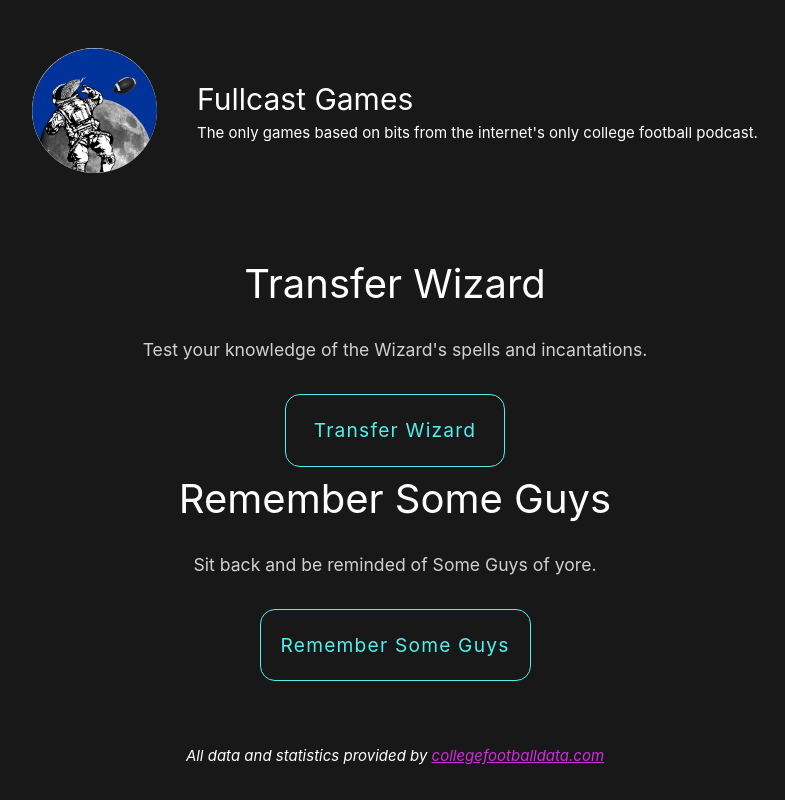
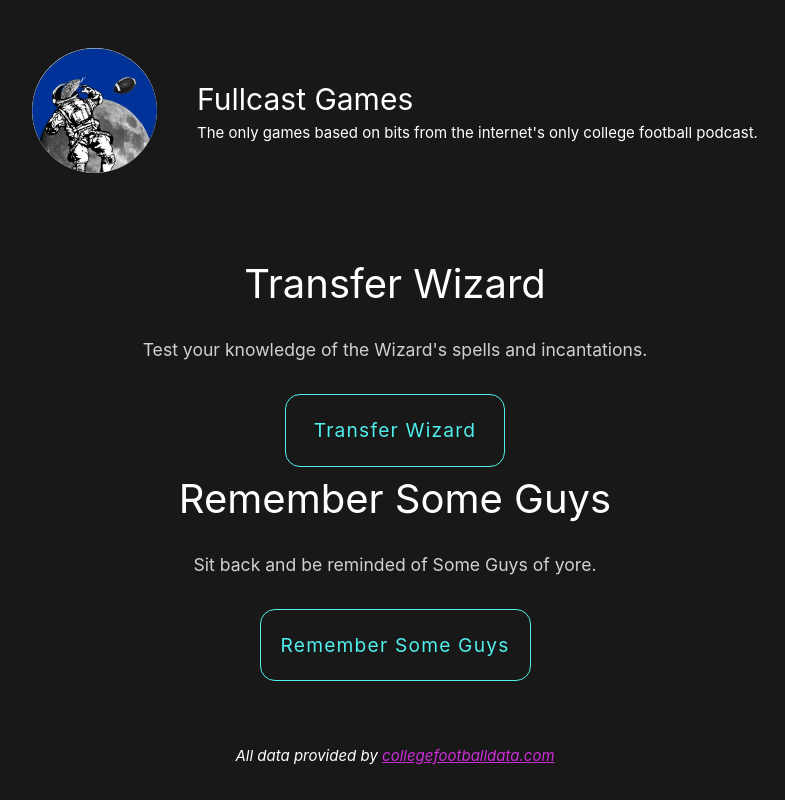
Before and after one commit to jnjohnson/fullcast-games, a Vue app: page / in a window 1280 px wide. Shown: the whole page, without its empty margins (245-1030 px from the left). Built offline with nearby package versions, Linux system fonts and the light colour scheme.

Commit message:
update attribution language

```diff
--- a/src/App.vue
+++ b/src/App.vue
@@ -18,7 +18,7 @@ import { RouterView } from 'vue-router'
             </template>
         </Suspense>
     </main>
-    <cite>All data and statistics provided by <a target="_blank" href="https://collegefootballdata.com/">collegefootballdata.com</a></cite>
+    <cite>All data provided by <a target="_blank" href="https://collegefootballdata.com/">collegefootballdata.com</a></cite>
 </template>
 
 <style scoped lang="scss">
```
